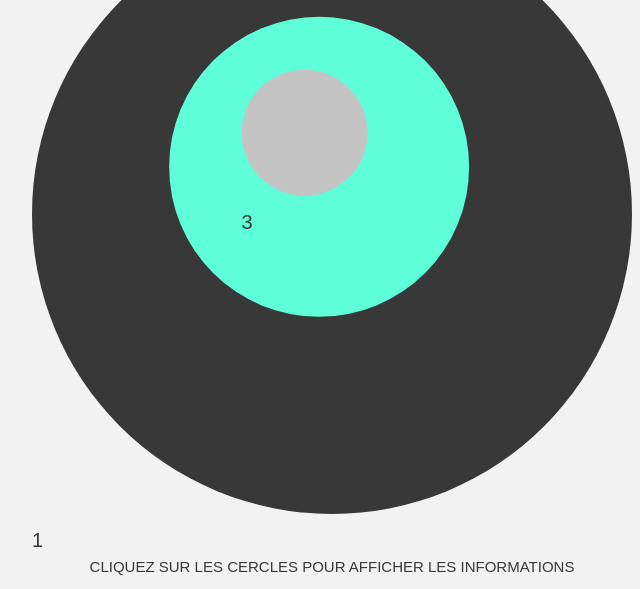
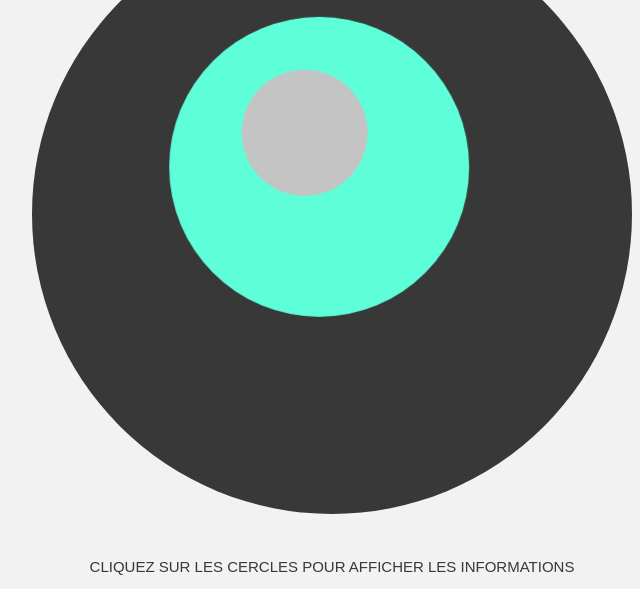
Before and after one commit to dosbenjamin/impact-environnemental-plastique, a website: page src/index.html in a window 1280 px wide. Shown: the part 4871-5460 px from the top of the page, 308-948 px from the left. Drawn offline with nearby package versions, Linux system fonts and the light colour scheme; files that its build step writes are made by us from their sources; a web font is replaced by a local one.

Commit message:
add some final changes

```diff
--- a/src/index.html
+++ b/src/index.html
@@ -3,9 +3,9 @@
   <head itemscope>
     <meta charset="UTF-8" />
     <meta name="viewport" content="width=device-width, initial-scale=1" />
+    <title>Side Project - Impact environnemental du cycle de vie des plastiques - TFA - DWM/HEAJ</title>
     <meta name="robots" content="index, nofollow" />
     <link rel="canonical" href="https://benjamindossantos.be/projets/tfa/" />
-    <title>Side Project - Impact environnemental du cycle de vie des plastiques - TFA - DWM/HEAJ</title>
     <meta name="author" content="Benjamin Dos Santos" />
     <meta name="description" content="Data visualization à propos du plastique et de son impact sur l'environnement et la planète." />
     <meta itemprop="name" content="Side Project - Impact environnemental du cycle de vie des plastiques - TFA - DWM/HEAJ" />
@@ -163,13 +163,9 @@
             </p>
           </div>
         </div>
-        <div role="region" tabindex="0" class="data" data-stats="year">
-          <span class="data__mark">1</span>
+        <div tabindex="0" class="data" data-stats="year">
           <div tabindex="0" class="data data--green data--animate data--reverse" data-stats="unique">
-            <span class="data__mark">2</span>
-            <div tabindex="0" class="data data--middleGrey data--animate" data-stats="packaging">
-              <span class="data__mark">3</span>
-            </div>
+            <div tabindex="0" class="data data--middleGrey data--animate" data-stats="packaging"></div>
           </div>
         </div>
         <small aria-hidden="true" class="tiny tiny--center">
```
Also changed, not shown: src/a-propos.html (+1 -1 lines), src/credits.html (+1 -1 lines).
